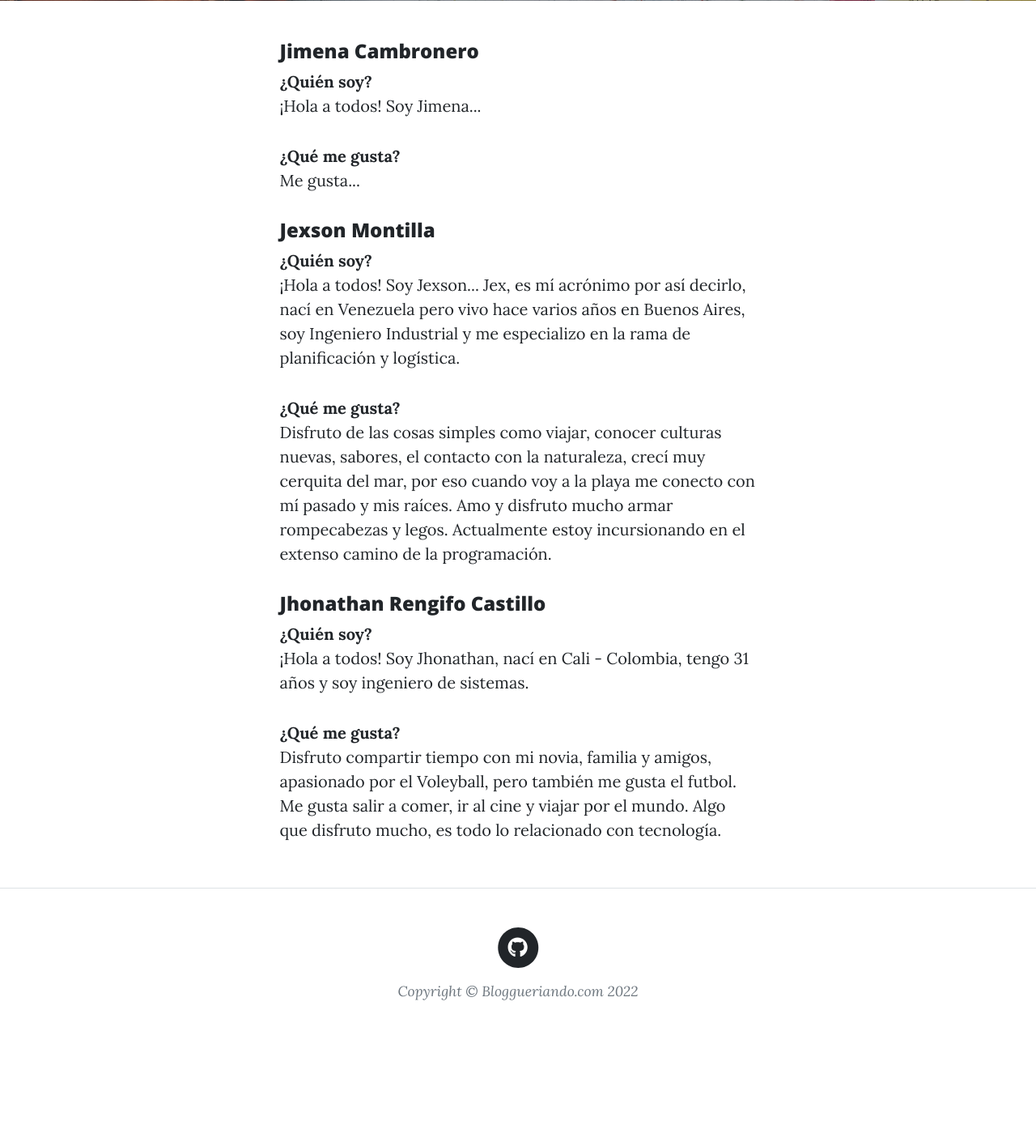
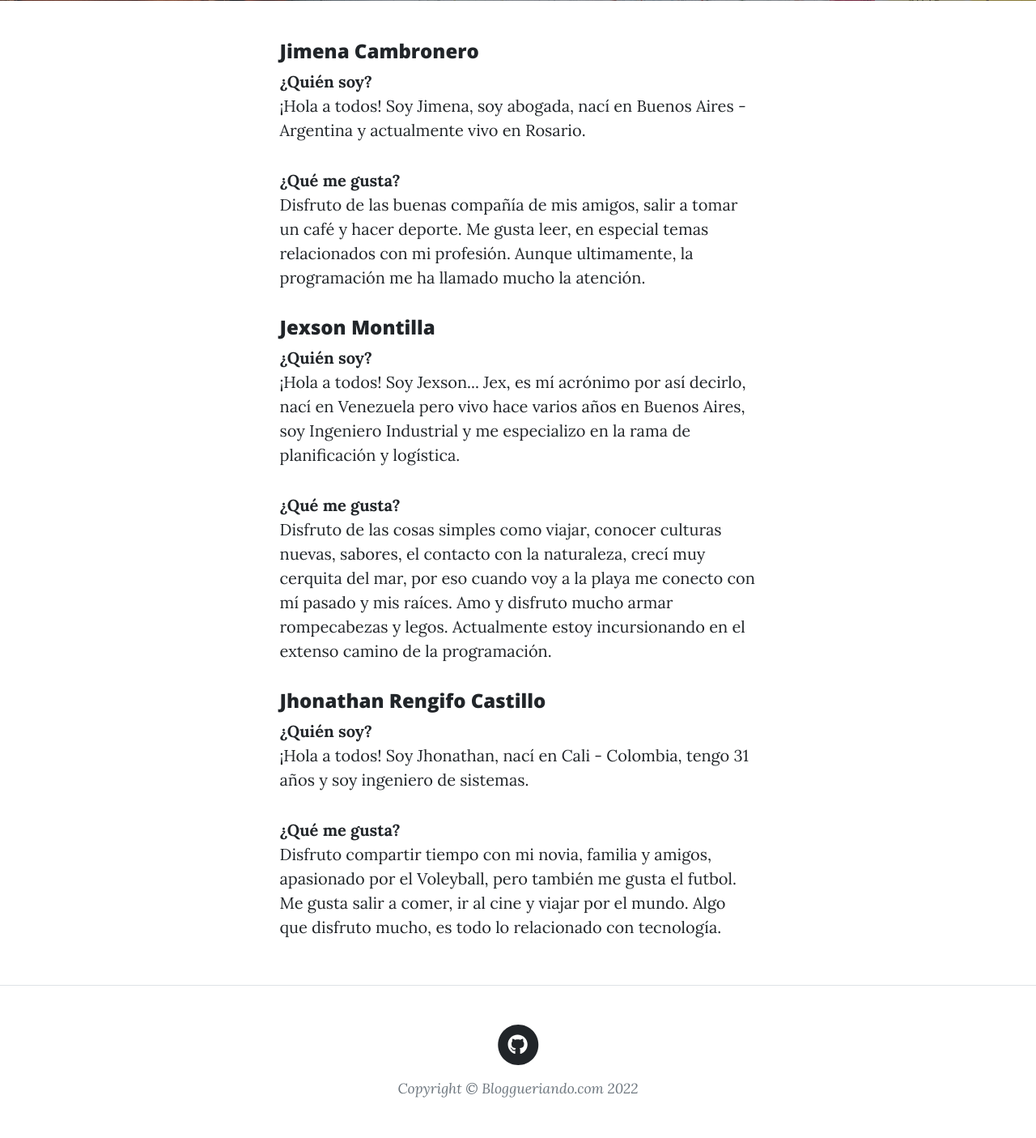
Before and after one commit to jrengifo28/BlogWebSite, a Django app: page /blog/aboutus in a window 1280 px wide. Shown: the part 531-1936 px from the top of the page at 81% size. Before the commit the page ends 1766 px from the top, so only its background shows below. Run offline with Django 4.2, Linux system fonts and the light colour scheme; the visitor is signed in with stand-in values (Sample User, id 1); some libraries are stand-ins or nearby versions.

Commit message:
Se realizaron los ultimos ajustes al template de aboutus y al archivo readme

```diff
--- a/EntregaFinal/blog/templates/blog/about.html
+++ b/EntregaFinal/blog/templates/blog/about.html
@@ -84,9 +84,12 @@
                 <div class="col-md-10 col-lg-8 col-xl-7">
                     <h4>Jimena Cambronero</h4>
                     <strong>¿Quién soy? </strong>
-                    <br>¡Hola a todos! Soy Jimena...
+                    <br>¡Hola a todos! Soy Jimena, soy abogada, nací en Buenos Aires - Argentina y actualmente vivo en
+                    Rosario.
                     <p><strong>¿Qué me gusta?</strong>
-                        <br>Me gusta...
+                        <br>Disfruto de las buenas compañía de mis amigos, salir a tomar un café y hacer deporte. Me
+                        gusta leer, en especial temas relacionados con mi profesión. Aunque ultimamente, la programación
+                        me ha llamado mucho la atención.
                     <h4>Jexson Montilla</h4>
                     <strong>¿Quién soy? </strong>
                     <br>¡Hola a todos! Soy Jexson... Jex, es mí acrónimo por así decirlo, nací en Venezuela
```
Also changed, not shown: README.md.
